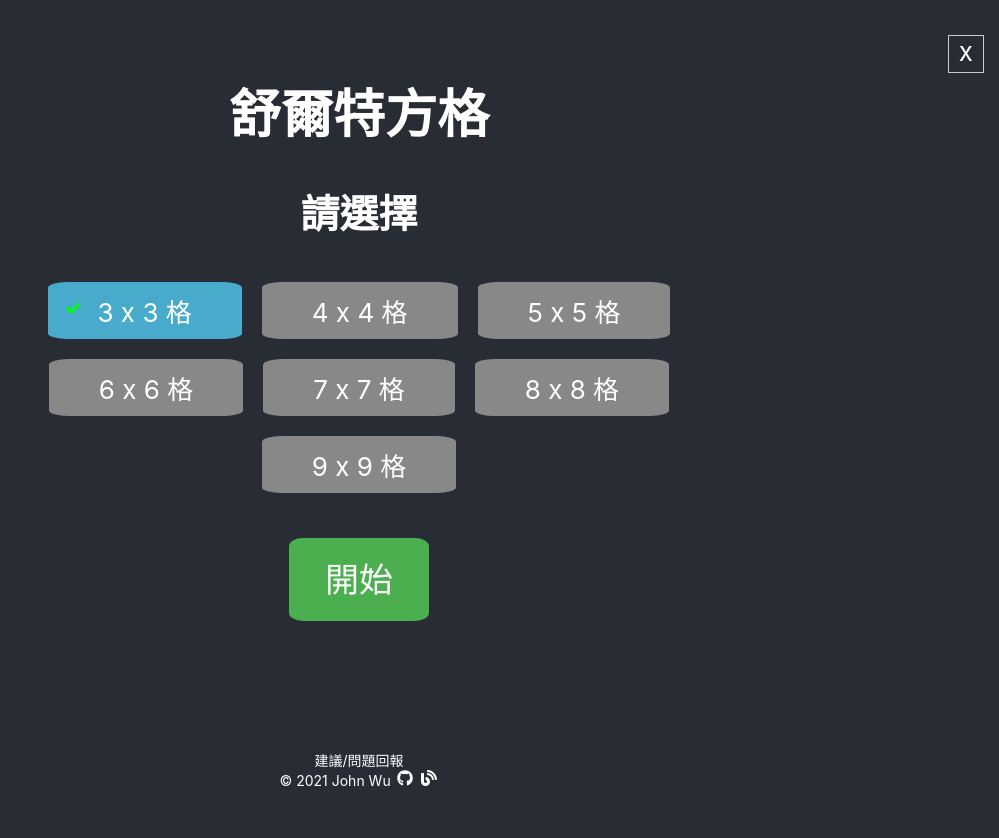
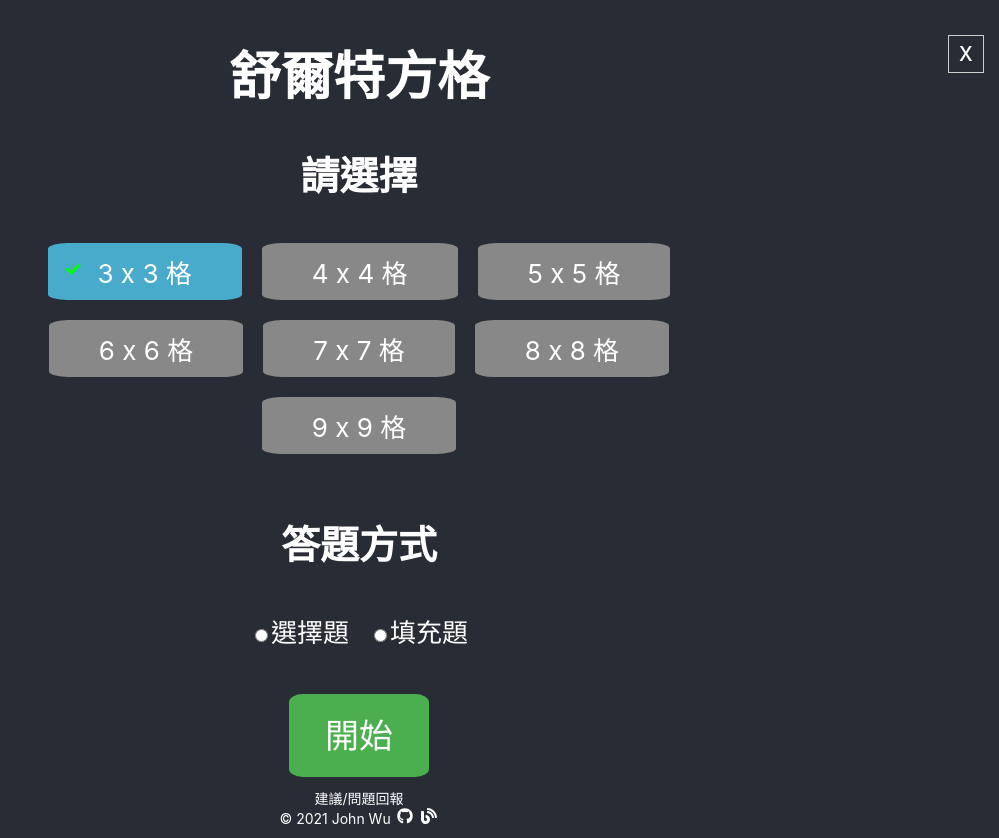
Before and after one commit to johnwu1114/math-exercise, a React (Create React App) app: page / in a window 1280 px wide. Both pictures are taken after a click on the item "舒爾特方格". Shown: the whole page, without its empty margins (281-1280 px from the left). Before the commit the page ends 800 px from the top, so only its background shows below. Built offline with nearby package versions, Linux system fonts and the light colour scheme.

Commit message:
feat: add answerMethod

```diff
--- a/src/components/quiz-attempt.jsx
+++ b/src/components/quiz-attempt.jsx
@@ -15,7 +15,8 @@ export default class QuizAttempt extends Component {
       description: "",
       answer: {},
       choices: [],
-      reply: ""
+      reply: "",
+      answerMethod: this.questionBank.getAnswerMethod()
     };
     this.countdown = React.createRef();
   }
@@ -58,7 +59,7 @@ export default class QuizAttempt extends Component {
   logAnswer = (reply) => {
     let result = {
       question: this.state,
-      reply: reply,
+      reply: this.questionBank.convertText(reply, this.state.disableSecondhand),
       correct: this.questionBank.checkAnswer(reply),
       duration: this.countdown.current.getDuration()
     };
@@ -69,28 +70,33 @@ export default class QuizAttempt extends Component {
     this.setState({ countdown: value });
   }
 
+  renderSwitch = () => {
+    switch (this.state.answerMethod) {
+      case "filling":
+        return <NumericKeypad
+          onChanged={value => this.setState({ reply: value })}
+          onConfirm={value => this.checkAnswer(parseInt(value))} />
+      default:
+        return <ul className="choices">
+          {this.state.choices.map((choice, i) =>
+            <li key={i} onClick={() => this.checkAnswer(choice.value)} >{choice.text}</li>
+          )}
+        </ul>
+    }
+  }
+
   render() {
     return (
-      <div className="filling">
+      <div className={this.state.answerMethod}>
         <div className={`question ${this.state.countdown < 3 && this.state.correct !== false && "blink"}`}>
-          {this.state.description} {`= ${this.state.reply}`}
+          {this.state.description} {this.state.answerMethod === "filling" && <span>{`= ${this.state.reply}`}</span>}
         </div>
         {this.state.correct === false
           ? <div>
-            <p>
-              {this.state.reply === "" ? "時間到！" : "答錯了！"} 答案是：{this.state.answer.text}
-            </p>
+            <p>{this.state.reply === "" ? "時間到！" : "答錯了！"} 答案是 {this.state.answer.text}</p>
             <span className="btn large blue" onClick={() => this.nextQuestion()}>下一題</span>
           </div>
-          : <NumericKeypad
-            onChanged={value => this.setState({ reply: value })}
-            onConfirm={value => this.checkAnswer(parseInt(value))} />
-          // : <ul className="choices">
-          //   {this.state.choices.map((choice, i) =>
-          //     <li key={i} onClick={() => this.checkAnswer(choice.value)} >{choice.text}</li>
-          //   )}
-          // </ul>}
-        }
+          : this.renderSwitch()}
         <Countdown ref={this.countdown}
           seconds={this.countdownSeconds}
           timeout={() => this.checkAnswer()}
--- a/src/components/quiz-result.jsx
+++ b/src/components/quiz-result.jsx
@@ -34,7 +34,7 @@ export default class QuizResult extends Component {
           <table>
             <tbody>
               <tr className="correct"><td>答對次數：</td><td>{this.state.correct}</td></tr>
-              <tr className={this.state.incorrect > 0 ? "" : "incorrect"}><td>答錯次數：</td><td>{this.state.incorrect}</td></tr>
+              <tr className={this.state.incorrect > 0 ? "incorrect" : ""}><td>答錯次數：</td><td>{this.state.incorrect}</td></tr>
               {this.state.timeout > 0 && <tr><td>逾時次數：</td><td>{this.state.timeout}</td></tr>}
               <tr><td>平均耗時：</td><td>{this.state.avgDuration.toFixed(1)} 秒</td></tr>
               <tr><td>全部耗時：</td><td>{this.state.duration.toFixed(1)} 秒</td></tr>
--- a/src/components/quiz-section-selector.jsx
+++ b/src/components/quiz-section-selector.jsx
@@ -5,7 +5,7 @@ export default class QuizSectionSelector extends Component {
     super(props);
     let sections = this.props.questionBank.getSections();
     let name = this.props.questionBank.getName();
-    this.isSingleSelection =  this.props.questionBank.getComponentName() === "SchulteTable";
+    this.isSingleSelection = this.props.questionBank.getComponentName() === "SchulteTable";
     this.state = {
       name: name,
       isSelected: sections[0].isSelected = true,
@@ -17,7 +17,10 @@ export default class QuizSectionSelector extends Component {
   onStart = () => {
     let selected = this.state.sections.filter(x => x.isSelected);
     if (selected.length > 0)
-      this.props.onStart(selected);
+      this.props.onStart({
+        sections: selected,
+        answerMethod: this.state.answerMethod
+      });
   }
 
   onSelected = (event) => {
@@ -25,7 +28,7 @@ export default class QuizSectionSelector extends Component {
     sections.forEach(section => {
       if (section.text === event.target.value) {
         section.isSelected = event.target.checked;
-      } else if(this.isSingleSelection) {
+      } else if (this.isSingleSelection) {
         section.isSelected = false;
       }
     });
@@ -46,6 +49,12 @@ export default class QuizSectionSelector extends Component {
       isSelected: sections.filter(x => x.isSelected).length > 0,
       sections: sections,
       isSelectedAll: isSelectedAll
+    });
+  }
+
+  onChangeAnswerMethod = (event) => {
+    this.setState({
+      answerMethod: event.target.value
     });
   }
 
@@ -70,6 +79,27 @@ export default class QuizSectionSelector extends Component {
             </label>
           </li>}
         </ul>
+        <h2>答題方式</h2>
+        <ul className="sections">
+          <li>
+            <label>
+              <input type="radio"
+                value="choice"
+                onChange={this.onChangeAnswerMethod}
+                checked={this.state.answerMethod === "choice"} />
+              <span>選擇題</span>
+            </label>
+          </li>
+          <li>
+            <label>
+              <input type="radio"
+                value="filling"
+                onChange={this.onChangeAnswerMethod}
+                checked={this.state.answerMethod === "filling"} />
+              <span>填充題</span>
+            </label>
+          </li>
+        </ul>
         <span className={`btn large ${this.state.isSelected ? "green" : "disable"}`} onClick={() => this.onStart()}>開始</span>
       </div>
     );
--- a/src/components/quiz.jsx
+++ b/src/components/quiz.jsx
@@ -18,10 +18,11 @@ export default class Quiz extends Component {
     this.quizAttempt = React.createRef();
   }
 
-  onStart = (sections) => {
+  onStart = (option) => {
     let questionBank = this.props.questionBank;
-    let questions = questionBank.generateQuestions(sections);
+    let questions = questionBank.generateQuestions(option.sections);
     questionBank.addQuestions(questions);
+    questionBank.setAnswerMethod(option.answerMethod);
     this.setState({ componentName: questionBank.getComponentName() });
   }
 
@@ -61,7 +62,7 @@ export default class Quiz extends Component {
       default:
         return <QuizSectionSelector
           questionBank={this.props.questionBank}
-          onStart={sections => this.onStart(sections)} />;
+          onStart={option => this.onStart(option)} />;
     }
   }
 
--- a/src/libs/question-bank/base.js
+++ b/src/libs/question-bank/base.js
@@ -47,4 +47,12 @@ export default class QuestionBankBase {
   getComponentName = () => {
     return "QuizAttempt";
   }
+
+  setAnswerMethod = (answerMethod) => {
+    this.answerMethod = answerMethod;
+  }
+
+  getAnswerMethod = () => {
+    return this.answerMethod || "choice";
+  }
 }
--- a/src/libs/question-bank/schulte-table.js
+++ b/src/libs/question-bank/schulte-table.js
@@ -50,4 +50,12 @@ export default class SchulteTableQuestionBank {
     if (this.cursor >= this.questions.length) return null;
     return ++this.cursor;
   }
+
+  setAnswerMethod = (answerMethod) => {
+    this.answerMethod = answerMethod;
+  }
+
+  getAnswerMethod = () => {
+    return this.answerMethod;
+  }
 }
```
